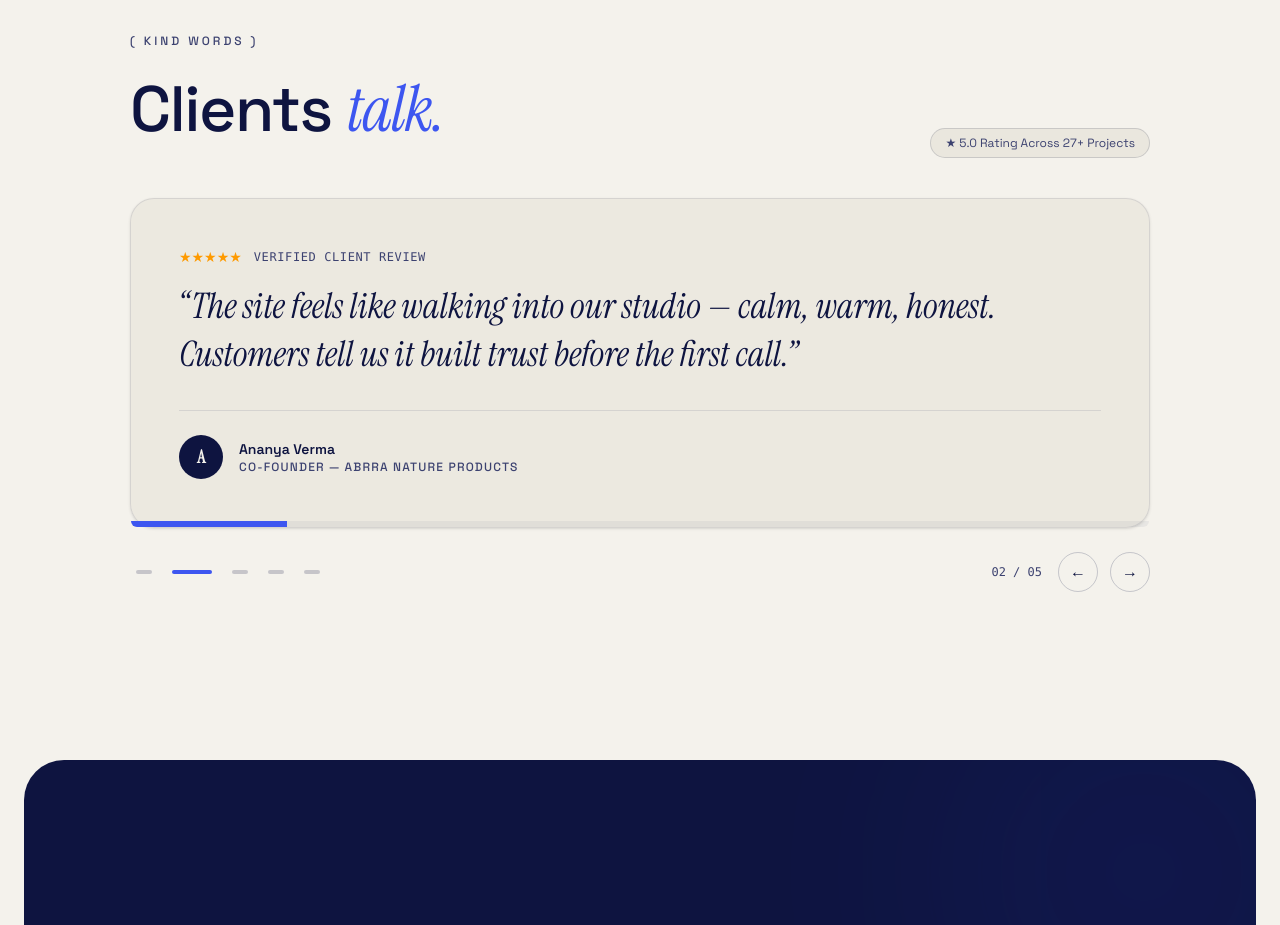
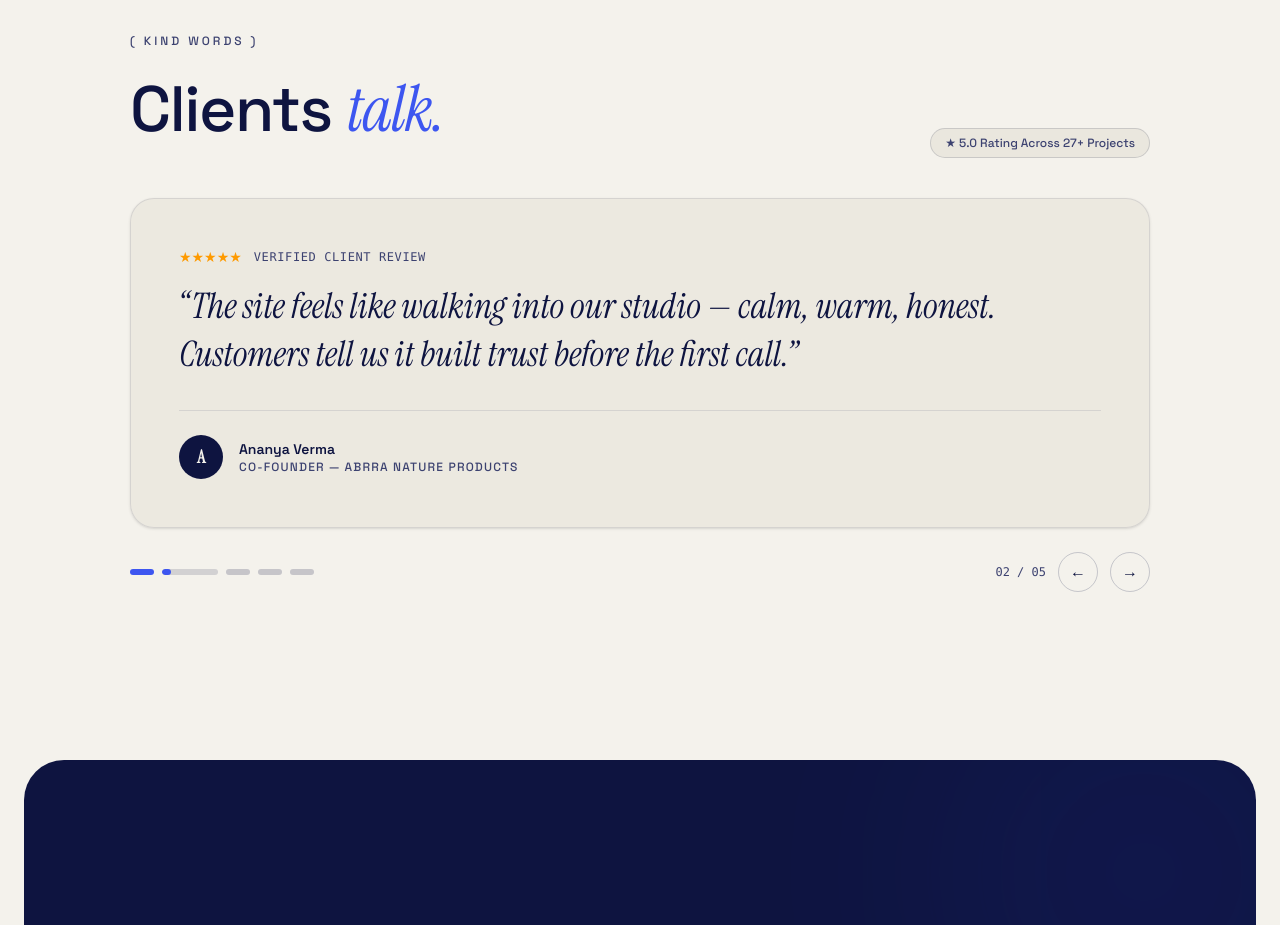
Before and after one commit to JahangirNN/open-agency, a React (Vite) app: page / in a window 1280 px wide. Shown: the part 4580-5505 px from the top of the page. Built offline with nearby package versions, Linux system fonts and the light colour scheme.

Commit message:
fix: redesign testimonial progress bar with story-style segment indicators

```diff
--- a/src/components/Testimonials.tsx
+++ b/src/components/Testimonials.tsx
@@ -94,7 +94,7 @@ export default function Testimonials() {
             Clients <span className="font-serif italic text-accent">talk.</span>
           </h2>
         </div>
-        <span className="rounded-full border border-ink/15 bg-paper-dim px-3.5 py-1.5 text-xs text-ink-soft">
+        <span className="rounded-full border border-ink/15 bg-paper-dim px-3.5 py-1.5 text-xs text-ink-soft font-medium">
           ★ 5.0 Rating Across 27+ Projects
         </span>
       </motion.div>
@@ -112,7 +112,7 @@ export default function Testimonials() {
             animate={{ opacity: 1, y: 0 }}
             exit={{ opacity: 0, y: -16 }}
             transition={{ duration: 0.5, ease: EASE }}
-            className="flex flex-col justify-between min-h-[220px]"
+            className="flex flex-col justify-between min-h-[200px]"
           >
             <div>
               <div className="flex items-center gap-1 text-amber-500 mb-4 text-sm">
@@ -139,12 +139,38 @@ export default function Testimonials() {
             </figcaption>
           </motion.figure>
         </AnimatePresence>
+      </div>
 
-        {/* Progress bar timer */}
-        <div className="absolute bottom-0 left-0 h-1.5 w-full overflow-hidden rounded-b-3xl bg-ink/5">
+      {/* Controls Bar & Story-style Progress Segment Indicators */}
+      <div className="mt-6 flex flex-wrap items-center justify-between gap-4">
+        {/* Story Progress Indicators */}
+        <div className="flex items-center gap-2">
+          {TESTIMONIALS.map((t, i) => {
+            const isActive = i === index;
+            const isPassed = i < index;
+
+            return (
+              <button
+                key={t.name}
+                type="button"
+                data-cursor
+                onClick={() => setIndex(i)}
+                aria-label={`Go to testimonial ${i + 1}`}
+                className="py-2 focus:outline-none"
+              >
+                <div
+                  className={`h-1.5 rounded-full transition-all duration-300 overflow-hidden ${
+                    isActive
+                      ? "w-10 sm:w-14 bg-ink/15"
+                      : isPassed
+                      ? "w-4 sm:w-6 bg-accent"
+                      : "w-4 sm:w-6 bg-ink/20 hover:bg-ink/40"
+                  }`}
+                >
+                  {isActive && (
                     <motion.div
                       key={`${index}-${isPaused}`}
-            className="h-full bg-accent"
+                      className="h-full bg-accent rounded-full"
                       initial={{ width: isPaused ? "100%" : "0%" }}
                       animate={{ width: "100%" }}
                       transition={{
@@ -152,33 +178,16 @@ export default function Testimonials() {
                         ease: "linear",
                       }}
                     />
+                  )}
                 </div>
+              </button>
+            );
+          })}
         </div>
 
-      {/* Controls Bar */}
-      <div className="mt-6 flex items-center justify-between">
-        <div className="flex items-center gap-1 sm:gap-2">
-          {TESTIMONIALS.map((t, i) => (
-            <button
-              key={t.name}
-              type="button"
-              data-cursor
-              onClick={() => setIndex(i)}
-              aria-label={`Show testimonial ${i + 1}`}
-              className="p-1.5"
-            >
-              <span
-                className={`block h-1 rounded-full transition-all duration-300 ${
-                  i === index
-                    ? "w-6 sm:w-10 bg-accent"
-                    : "w-2 sm:w-4 bg-ink/20 hover:bg-ink/40"
-                }`}
-              />
-            </button>
-          ))}
-        </div>
+        {/* Counter and Navigation Buttons */}
         <div className="flex items-center gap-3">
-          <span className="text-xs tabular-nums text-ink-soft mr-1 font-mono">
+          <span className="text-xs tabular-nums text-ink-soft font-mono">
             {String(index + 1).padStart(2, "0")} / {String(count).padStart(2, "0")}
           </span>
           <button
```
Lines whose indentation alone changed are shown as unchanged.
